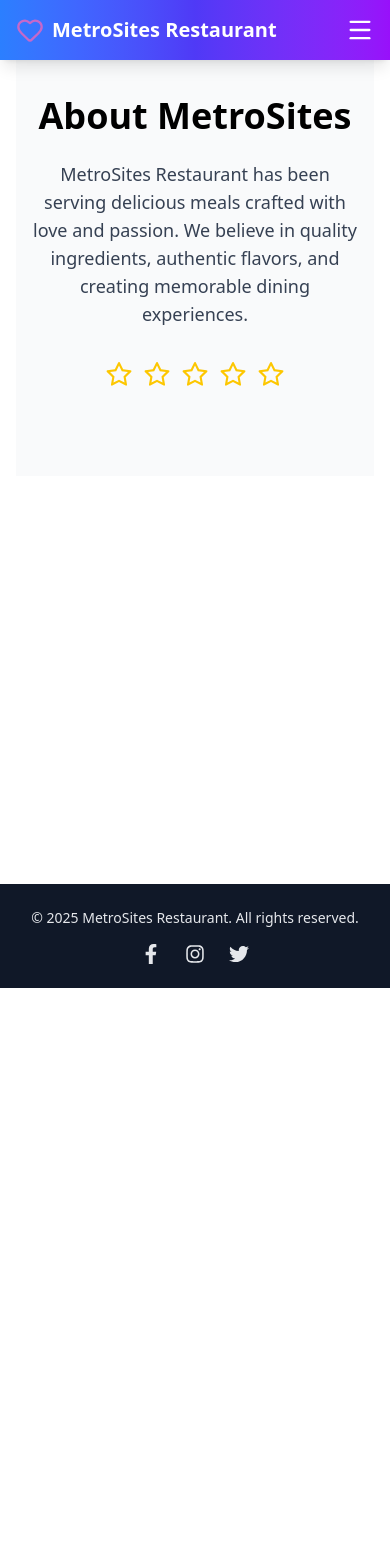
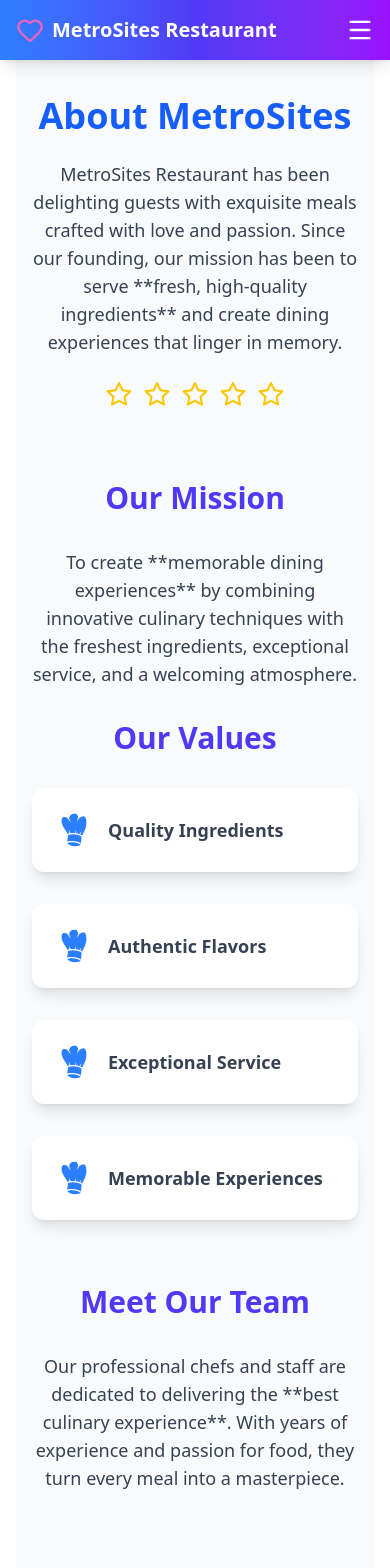
Before and after one commit to Matuku45/metrosites-restaurant-basic, a React (Vite) app: page /about in a window 390 px wide. Shown: the top 1568 px of the page. Before the commit the page ends 988 px from the top, so only its background shows below. Built offline with nearby package versions, Linux system fonts and the light colour scheme.

Commit message:
added the cards in the about page

```diff
--- a/src/pages/About.jsx
+++ b/src/pages/About.jsx
@@ -1,17 +1,27 @@
 import React from "react";
 import { motion } from "framer-motion";
 import { AiOutlineStar } from "react-icons/ai";
+import { GiChefToque } from "react-icons/gi";
 
 export default function About() {
+  const values = [
+    "Quality Ingredients",
+    "Authentic Flavors",
+    "Exceptional Service",
+    "Memorable Experiences",
+  ];
+
   return (
     <main className="py-20 bg-gray-50">
-      <section className="container mx-auto px-4 md:px-0 text-center">
+
+      {/* About Header */}
+      <section className="container mx-auto px-4 md:px-0 text-center mb-16">
         <motion.h2
           initial={{ opacity: 0, y: 20 }}
           whileInView={{ opacity: 1, y: 0 }}
           viewport={{ once: true }}
           transition={{ duration: 1 }}
-          className="text-4xl font-bold mb-6"
+          className="text-4xl md:text-5xl font-bold mb-6 text-blue-600"
         >
           About MetroSites
         </motion.h2>
@@ -21,10 +31,12 @@ export default function About() {
           whileInView={{ opacity: 1 }}
           viewport={{ once: true }}
           transition={{ duration: 1, delay: 0.2 }}
-          className="text-gray-700 max-w-3xl mx-auto mb-8 text-lg"
+          className="text-gray-700 max-w-3xl mx-auto mb-6 text-lg md:text-xl"
         >
-          MetroSites Restaurant has been serving delicious meals crafted with love and passion.
-          We believe in quality ingredients, authentic flavors, and creating memorable dining experiences.
+          MetroSites Restaurant has been delighting guests with exquisite meals
+          crafted with love and passion. Since our founding, our mission has been
+          to serve **fresh, high-quality ingredients** and create dining experiences
+          that linger in memory.
         </motion.p>
 
         <motion.div
@@ -38,6 +50,78 @@ export default function About() {
           <AiOutlineStar />
         </motion.div>
       </section>
+
+      {/* Mission & Values */}
+      <section className="container mx-auto px-4 md:px-0 text-center mb-16">
+        <motion.h3
+          initial={{ opacity: 0, y: 20 }}
+          whileInView={{ opacity: 1, y: 0 }}
+          viewport={{ once: true }}
+          transition={{ duration: 0.8 }}
+          className="text-3xl md:text-4xl font-semibold mb-8 text-indigo-600"
+        >
+          Our Mission
+        </motion.h3>
+        <motion.p
+          initial={{ opacity: 0 }}
+          whileInView={{ opacity: 1 }}
+          viewport={{ once: true }}
+          transition={{ duration: 1, delay: 0.2 }}
+          className="text-gray-700 max-w-2xl mx-auto mb-8 text-lg md:text-xl"
+        >
+          To create **memorable dining experiences** by combining innovative culinary techniques
+          with the freshest ingredients, exceptional service, and a welcoming atmosphere.
+        </motion.p>
+
+        <motion.h3
+          initial={{ opacity: 0, y: 20 }}
+          whileInView={{ opacity: 1, y: 0 }}
+          viewport={{ once: true }}
+          transition={{ duration: 0.8, delay: 0.3 }}
+          className="text-3xl md:text-4xl font-semibold mb-8 text-indigo-600"
+        >
+          Our Values
+        </motion.h3>
+
+        <div className="grid md:grid-cols-2 gap-8 max-w-4xl mx-auto">
+          {values.map((value, idx) => (
+            <motion.div
+              key={idx}
+              initial={{ opacity: 0, y: 20 }}
+              whileInView={{ opacity: 1, y: 0 }}
+              viewport={{ once: true }}
+              transition={{ duration: 0.6, delay: idx * 0.2 }}
+              className="bg-white p-6 rounded-xl shadow-lg hover:shadow-2xl transition flex items-center gap-4"
+            >
+              <GiChefToque className="text-4xl text-blue-500" />
+              <p className="text-gray-700 font-semibold text-lg">{value}</p>
+            </motion.div>
+          ))}
+        </div>
+      </section>
+
+      {/* Team Section */}
+      <section className="container mx-auto px-4 md:px-0 text-center">
+        <motion.h3
+          initial={{ opacity: 0, y: 20 }}
+          whileInView={{ opacity: 1, y: 0 }}
+          viewport={{ once: true }}
+          transition={{ duration: 0.8 }}
+          className="text-3xl md:text-4xl font-semibold mb-8 text-indigo-600"
+        >
+          Meet Our Team
+        </motion.h3>
+        <motion.p
+          initial={{ opacity: 0 }}
+          whileInView={{ opacity: 1 }}
+          viewport={{ once: true }}
+          transition={{ duration: 1 }}
+          className="text-gray-700 max-w-3xl mx-auto mb-6 text-lg md:text-xl"
+        >
+          Our professional chefs and staff are dedicated to delivering the **best culinary experience**.
+          With years of experience and passion for food, they turn every meal into a masterpiece.
+        </motion.p>
+      </section>
     </main>
   );
 }
--- a/src/pages/Home.jsx
+++ b/src/pages/Home.jsx
@@ -8,12 +8,6 @@ import food2 from "../assets/food2.webp";
 import food3 from "../assets/food3.webp";
 
 export default function Home() {
-  const featuredMenu = [
-    { name: "Grilled Salmon", desc: "Freshly grilled, served with veggies", price: "$25", icon: <GiKnifeFork /> },
-    { name: "Classic Burger", desc: "Beef patty, cheese, lettuce, tomato", price: "$15", icon: <GiKnifeFork /> },
-    { name: "Veggie Pasta", desc: "Seasonal vegetables with creamy sauce", price: "$18", icon: <GiKnifeFork /> },
-  ];
-
   const heroImages = [food1, food2, food3];
   const [currentImage, setCurrentImage] = useState(0);
 
@@ -24,10 +18,28 @@ export default function Home() {
     return () => clearInterval(interval);
   }, []);
 
+  const services = [
+    {
+      title: "Fine Dining",
+      desc: "Experience elegant meals with carefully selected ingredients and exquisite presentation.",
+      icon: <GiKnifeFork className="text-6xl text-blue-500 mx-auto" />,
+    },
+    {
+      title: "Home Delivery",
+      desc: "Get your favorite meals delivered to your doorstep quickly and safely.",
+      icon: <GiMeal className="text-6xl text-indigo-500 mx-auto" />,
+    },
+    {
+      title: "Event Catering",
+      desc: "Take proper takeaway of your special occasions with our customized catering services.",
+      icon: <GiKnifeFork className="text-6xl text-purple-500 mx-auto" />,
+    },
+  ];
+
   return (
     <main className="space-y-20">
 
-      {/* Hero Section with background carousel */}
+      {/* Hero Section */}
       <section
         className="relative text-white h-screen flex flex-col items-center justify-center gap-6"
         style={{
@@ -47,19 +59,26 @@ export default function Home() {
           <div className="text-6xl mb-4 animate-bounce">
             <GiMeal />
           </div>
-          <h1 className="text-4xl md:text-6xl font-extrabold mb-4">
-            Welcome to MetroSites
-          </h1>
+       <motion.h1
+  initial={{ opacity: 0, y: -30 }}
+  animate={{ opacity: 1, y: 0 }}
+  transition={{ duration: 1 }}
+  className="text-4xl md:text-6xl font-extrabold mb-4 text-center bg-clip-text text-transparent
+             bg-gradient-to-r from-yellow-400 via-red-500 to-pink-500 drop-shadow-lg"
+>
+  Welcome to MetroSites Resturant
+</motion.h1>
+
           <p className="text-lg md:text-2xl mb-6">
             Taste the finest flavors crafted with passion and love.
           </p>
           <motion.a
             whileHover={{ scale: 1.05 }}
             whileTap={{ scale: 0.95 }}
-            href="#menu"
+            href="#services"
             className="bg-white text-blue-600 font-bold py-3 px-6 rounded-lg shadow-lg inline-flex items-center gap-2 hover:bg-gray-100 transition"
           >
-            Explore Menu <AiOutlineArrowRight />
+            Explore Services <AiOutlineArrowRight />
           </motion.a>
         </motion.div>
       </section>
@@ -72,8 +91,8 @@ export default function Home() {
           viewport={{ once: true }}
           transition={{ duration: 1 }}
         >
-          <h2 className="text-3xl font-bold mb-4">Our Story</h2>
-          <p className="text-gray-700 max-w-2xl mx-auto mb-6 text-lg">
+          <h2 className="text-3xl md:text-4xl font-bold mb-4 text-blue-600">Our Story</h2>
+          <p className="text-gray-700 max-w-2xl mx-auto mb-6 text-lg md:text-xl">
             MetroSites Restaurant brings together the best local ingredients
             to create unforgettable meals. Every dish is a story on your plate.
           </p>
@@ -90,30 +109,33 @@ export default function Home() {
         </motion.div>
       </section>
 
-      {/* Featured Menu */}
-      <section id="menu" className="bg-gray-50 py-20">
+      {/* Services Section */}
+      <section id="services" className="bg-gray-50 py-20">
         <div className="container mx-auto px-4 md:px-0 text-center">
           <motion.h2
             initial={{ opacity: 0, y: 20 }}
             whileInView={{ opacity: 1, y: 0 }}
             viewport={{ once: true }}
             transition={{ duration: 0.8 }}
-            className="text-3xl font-bold mb-12"
+            className="text-3xl md:text-4xl font-bold mb-12 text-blue-600"
           >
-            Featured Menu
+            Our Services
           </motion.h2>
 
-          <div className="grid md:grid-cols-3 gap-8">
-            {featuredMenu.map((item, idx) => (
+          <div className="grid md:grid-cols-3 gap-10">
+            {services.map((service, idx) => (
               <motion.div
                 key={idx}
                 whileHover={{ scale: 1.05, y: -5 }}
-                className="card bg-white shadow-lg p-6 rounded-xl hover:shadow-2xl transition duration-300"
+                initial={{ opacity: 0, y: 20 }}
+                whileInView={{ opacity: 1, y: 0 }}
+                viewport={{ once: true }}
+                transition={{ duration: 0.6, delay: idx * 0.2 }}
+                className="bg-white shadow-lg rounded-xl p-8 flex flex-col items-center text-center hover:shadow-2xl transition-all"
               >
-                <div className="text-5xl text-blue-600 mb-4">{item.icon}</div>
-                <h3 className="text-xl font-bold mb-2">{item.name}</h3>
-                <p className="text-gray-600 mb-4">{item.desc}</p>
-                <p className="text-blue-600 font-semibold text-lg">{item.price}</p>
+                <div className="mb-6">{service.icon}</div>
+                <h3 className="text-xl font-bold mb-3">{service.title}</h3>
+                <p className="text-gray-600">{service.desc}</p>
               </motion.div>
             ))}
           </div>
@@ -140,6 +162,7 @@ export default function Home() {
           Book Now
         </motion.a>
       </section>
+
     </main>
   );
 }
```
